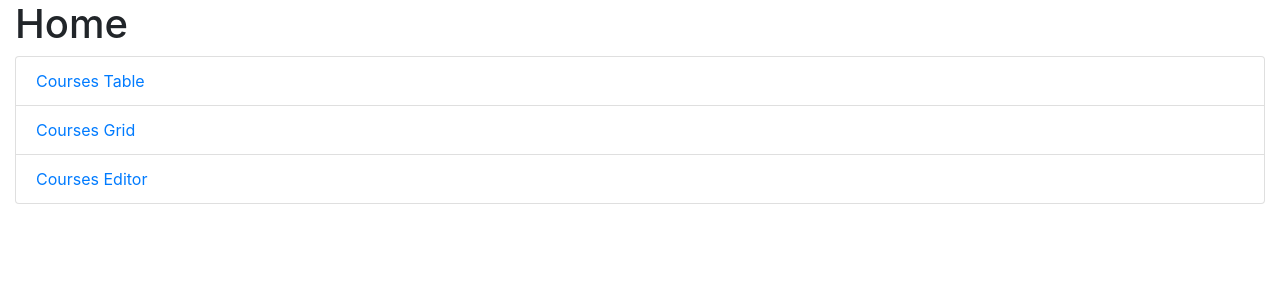
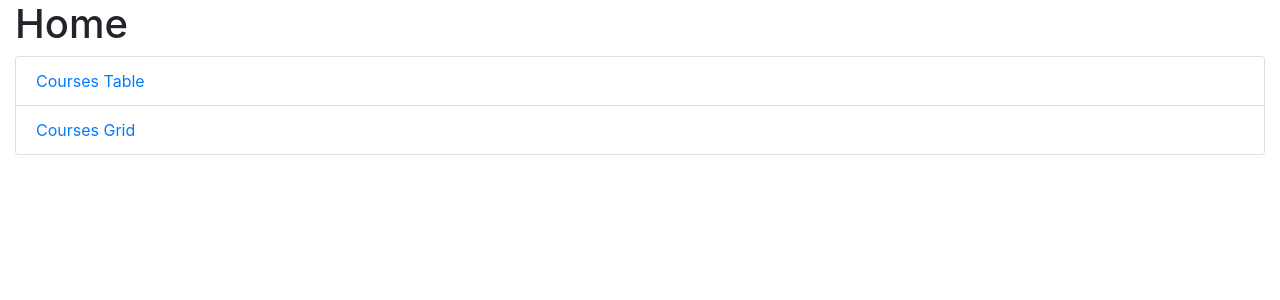
Before and after one commit to Huilian-J/wbdv-sp21-01-huilian-client-react, a React (Create React App) app: page / in a window 1280 px wide. Shown: the top 300 px of the page. Built offline with nearby package versions, Linux system fonts and the light colour scheme.

Commit message:
remove editor link from home page

```diff
--- a/src/components/home.js
+++ b/src/components/home.js
@@ -11,8 +11,5 @@
             <Link to="/courses/grid" className="list-group-item">
                 Courses Grid
             </Link>
-            <Link to="/editor" className="list-group-item">
-                Courses Editor
-            </Link>
         </div>
     </>
```
